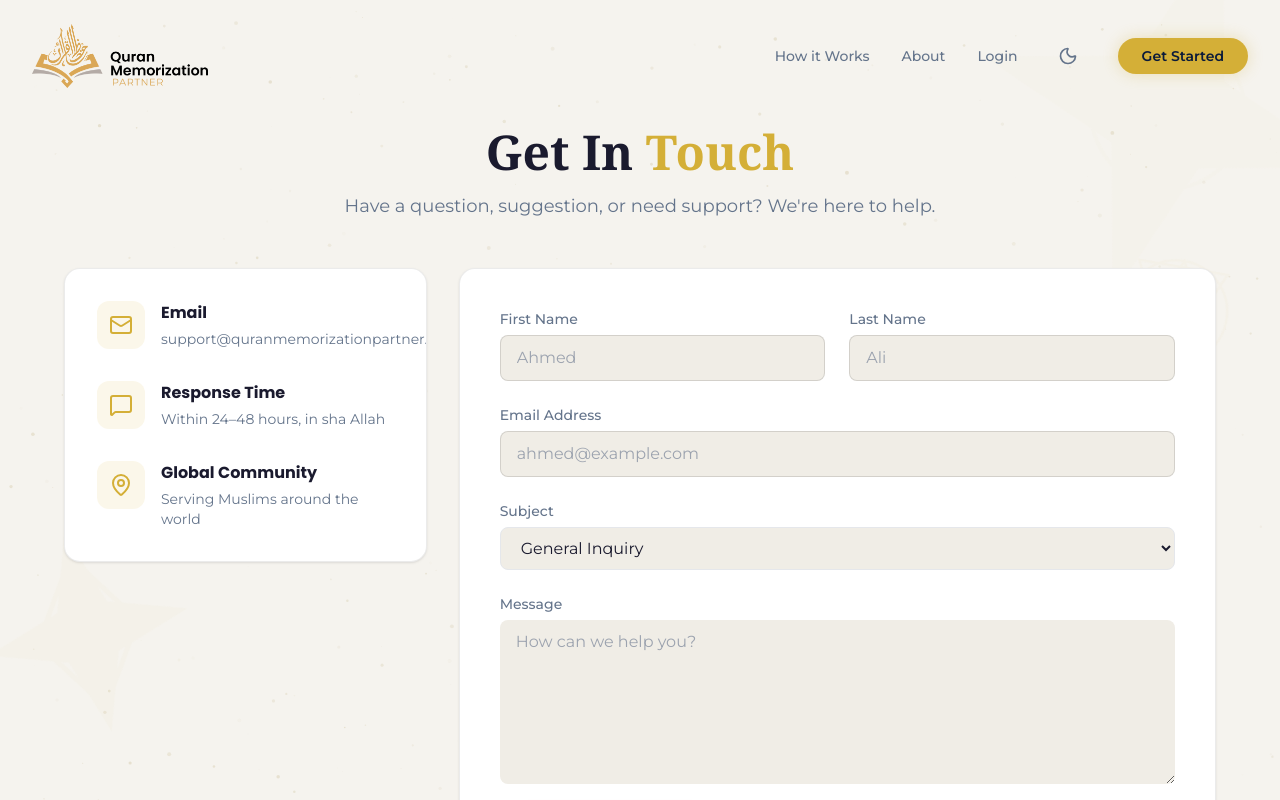
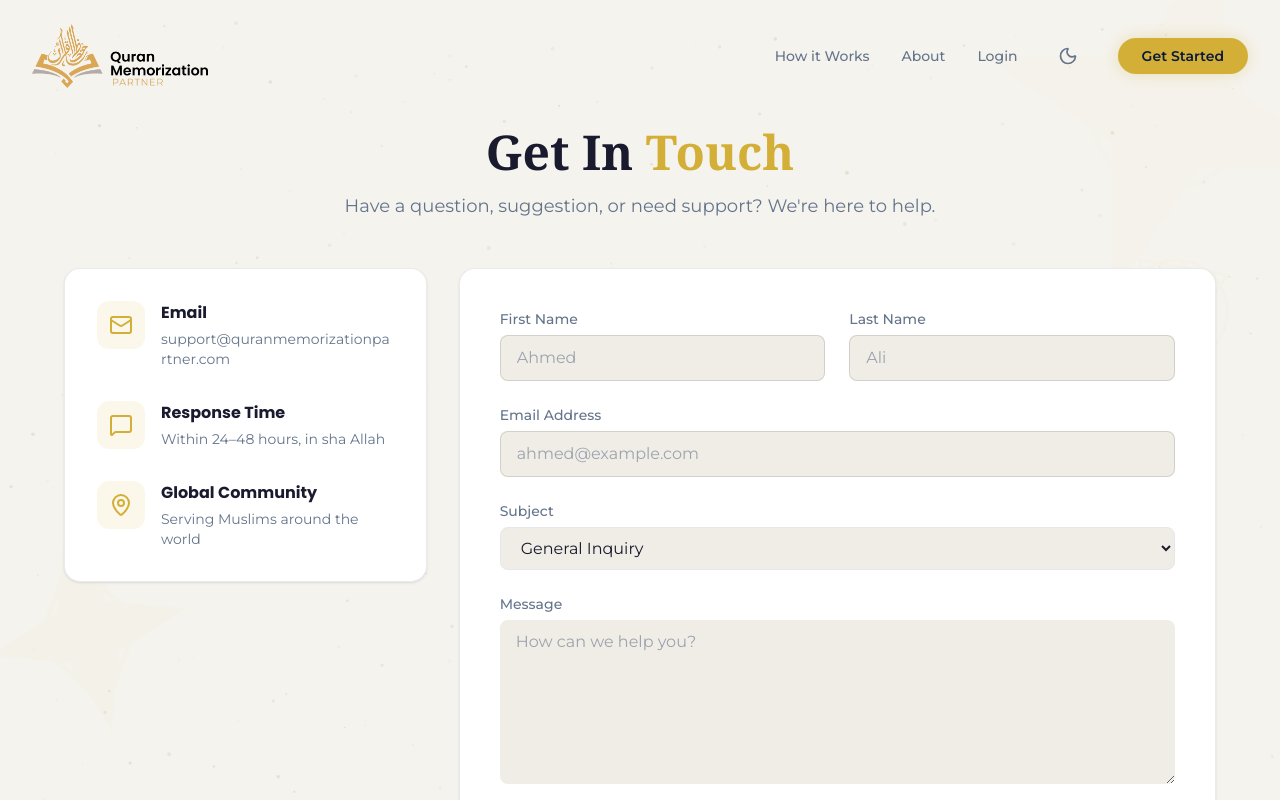
Before and after one commit to AI-Knights/ari_hoq, a Next.js app: page /contact in a window 1280 px wide. Shown: the top 800 px of the page. Built offline with nearby package versions, Linux system fonts and the light colour scheme; no server answers.

Commit message:
fix: add break-all class to contact email to prevent overflow

```diff
--- a/src/page-components/ContactPage.tsx
+++ b/src/page-components/ContactPage.tsx
@@ -108,7 +108,7 @@ export function ContactPage() {
                     </div>
                     <div>
                       <h3 className="font-bold text-theme-text mb-1">Email</h3>
-                      <p className="text-theme-text-secondary text-sm">support@quranmemorizationpartner.com</p>
+                      <p className="text-theme-text-secondary text-sm break-all">support@quranmemorizationpartner.com</p>
                     </div>
                   </div>
                   <div className="flex items-start gap-4">
```
